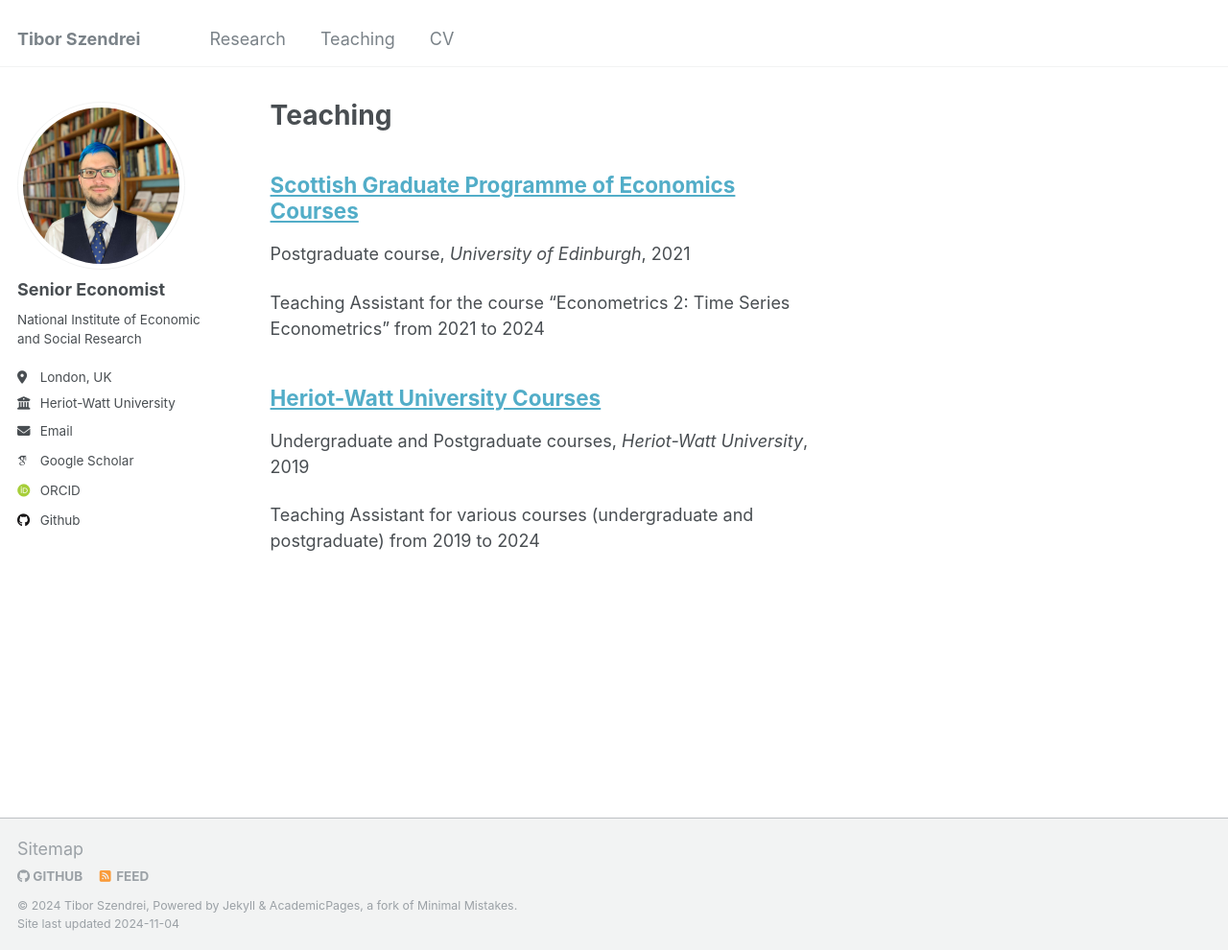
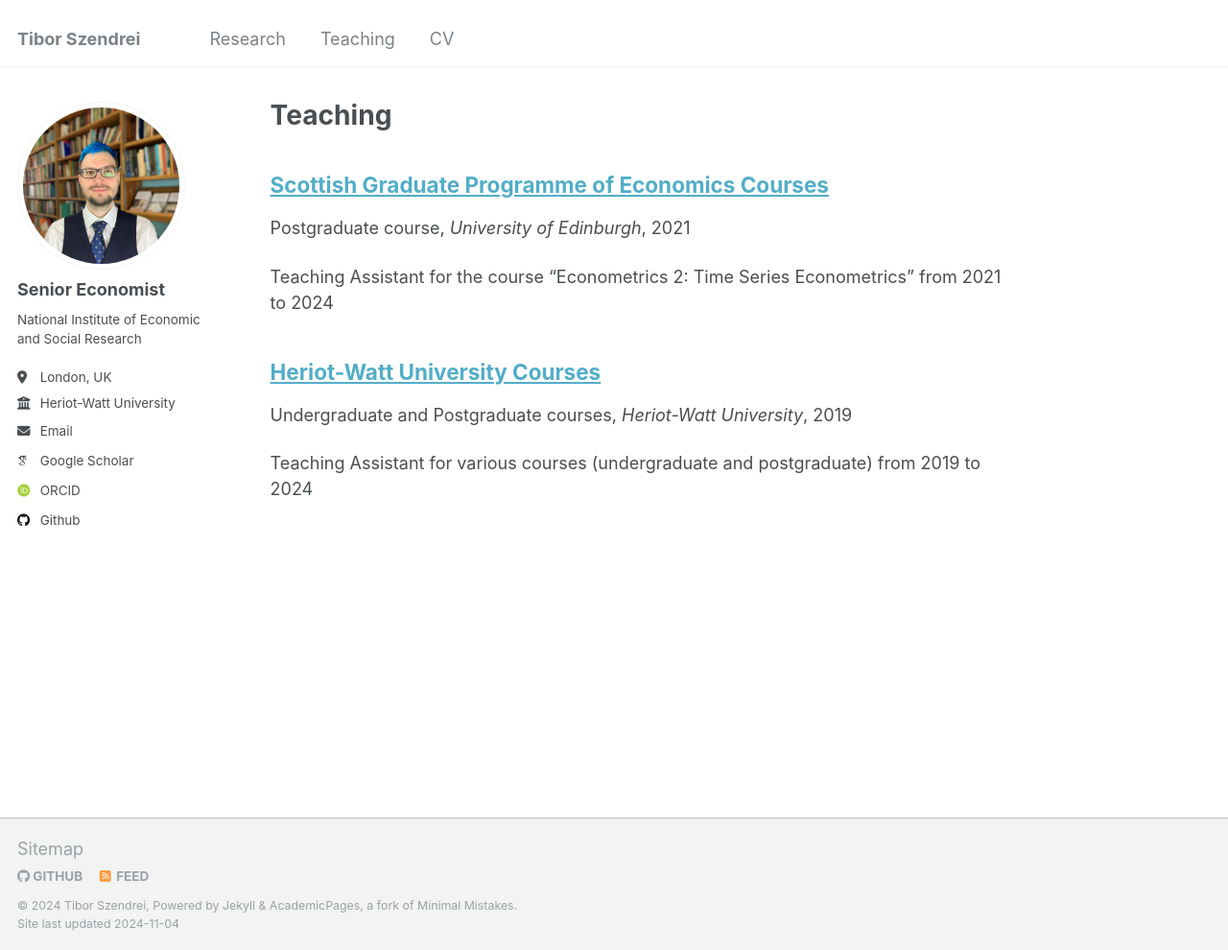
Before and after one commit to econometibi/econometibi.github.io, a Jekyll site: the page built from _pages/teaching.html, in a window 1280 px wide and 990 px high. Shown: the whole window at 96% size. Built offline with Jekyll 4.4.1, drawn with Linux system fonts in a browser that asks for light colours; some web fonts are replaced.

Commit message:
Update _variables.scss

```diff
--- a/_sass/_variables.scss
+++ b/_sass/_variables.scss
@@ -134,7 +134,7 @@ $x-large                    : 1280px !default;
 
 $right-sidebar-width-narrow : 200px !default;
 $right-sidebar-width        : 300px !default;
-$right-sidebar-width-wide   : 400px !default;
+$right-sidebar-width-wide   : 200px !default;
 
 $susy: (
   columns: 12,
```
